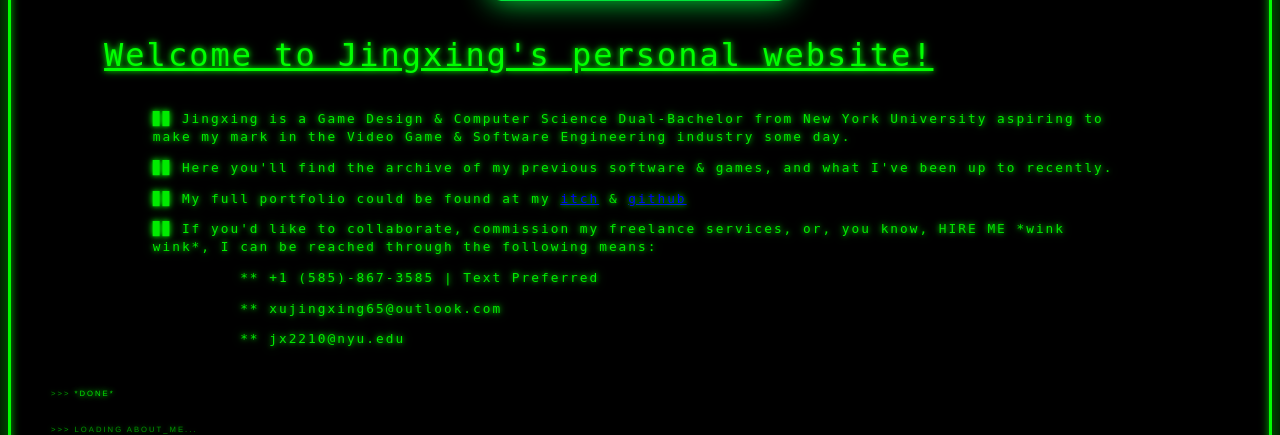
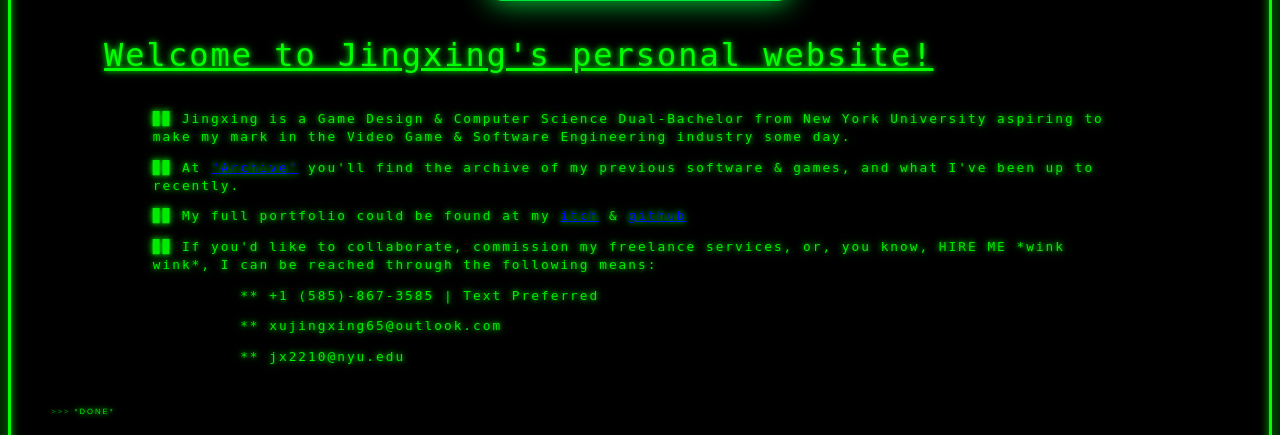
Before and after one commit to botguest/personal_site_git, a Flask app: page / in a window 1280 px wide. Shown: the part 513-948 px from the top of the page. Run offline with Flask 2, Linux system fonts and the light colour scheme; parts of the project's set-up code (start-up, migrations or seed data) failed here and were passed over; grey boxes are pictures that could not be loaded.

Commit message:
embedded archive option

```diff
--- a/templates/index.html
+++ b/templates/index.html
@@ -40,7 +40,7 @@
         </div>
 
         <p>▉▉ Jingxing is a Game Design & Computer Science Dual-Bachelor from New York University aspiring to make my mark in the Video Game & Software Engineering industry some day.</p>
-        <p>▉▉ Here you'll find the archive of my previous software & games, and what I've been up to recently.</p>
+        <p>▉▉ At <a href="{{ url_for('archive')}}">"Archive"</a> you'll find the archive of my previous software & games, and what I've been up to recently.</p>
         <p>▉▉ My full portfolio could be found at my <a href="https://botguest.itch.io" target="_blank">itch</a> & <a href="https://github.com/botguest" target="_blank">github</a></p>
         <p>▉▉ If you'd like to collaborate, commission my freelance services, or, you know, <span class="flashing">HIRE ME</span> *wink wink*, I can be reached through the following means: </p>
         <p>&nbsp;&nbsp;&nbsp;&nbsp;&nbsp;&nbsp;&nbsp;&nbsp;&nbsp;** +1 (585)-867-3585 | Text Preferred</p>
```
